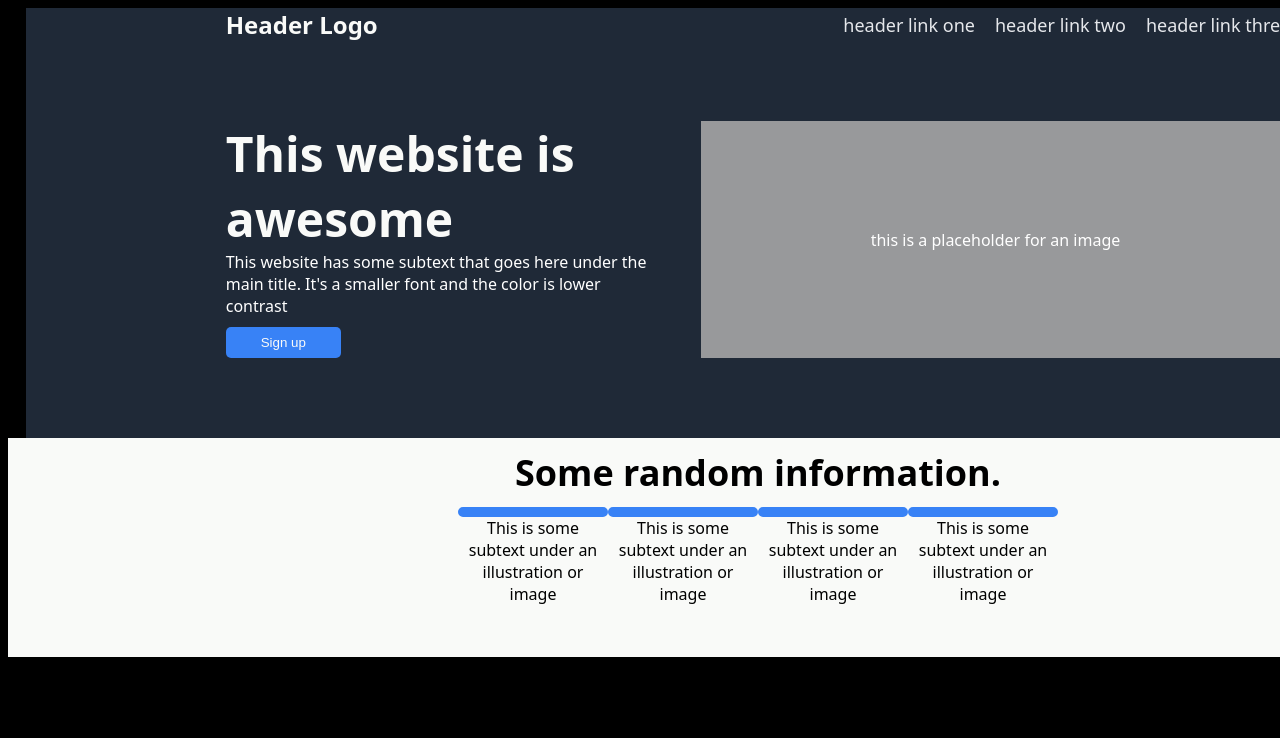
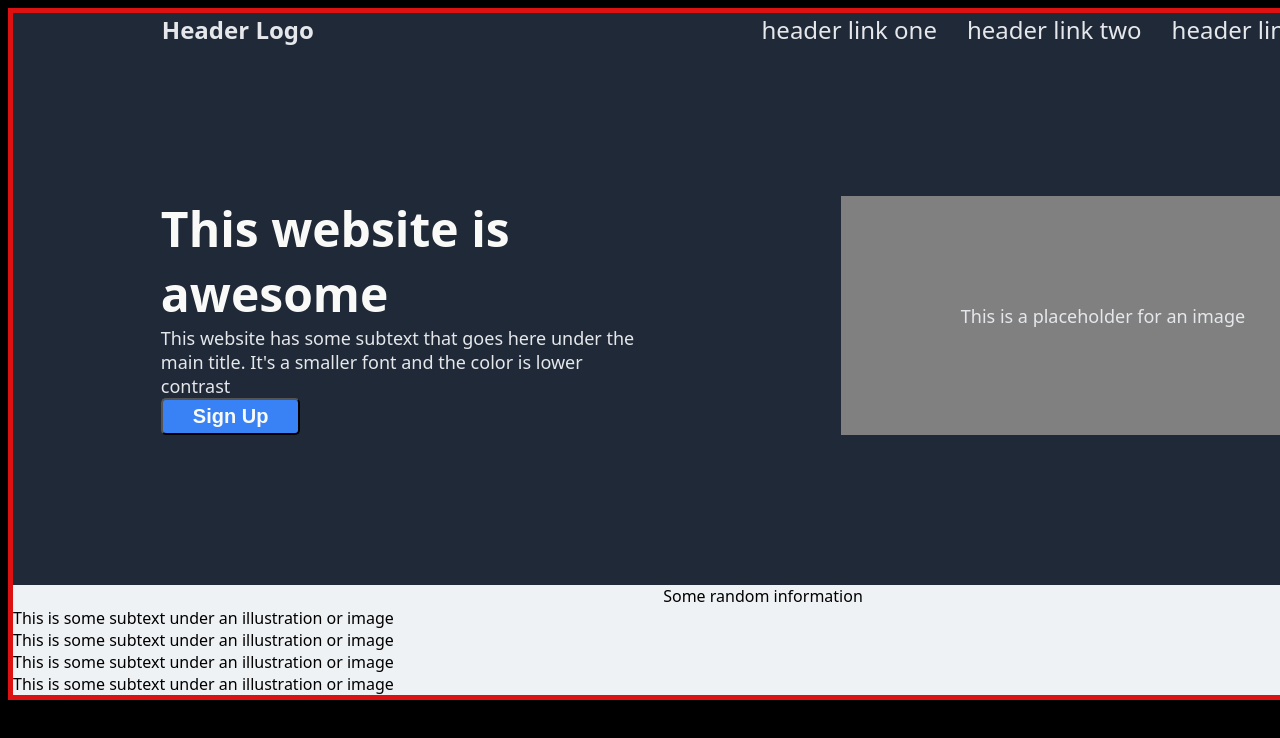
Before and after one commit to CrayolaCandy/Odin-LandingPage, a plain HTML site: page index.html in a window 1280 px wide. Shown: the top 738 px of the page. Drawn offline with Linux system fonts and the light colour scheme.

Commit message:
Starting 2nd Section

```diff
--- a/index.css
+++ b/index.css
@@ -1,112 +1,81 @@
 body{
     font-family: system-ui, -apple-system, BlinkMacSystemFont, 'Segoe UI', Roboto, Oxygen, Ubuntu, Cantarell, 'Open Sans', 'Helvetica Neue', sans-serif;
     background-color: black;
-    height: 10000px;
+}
+.webPage{
+    width: 1500px;
+    margin-left: auto;
+    margin-right: auto;
+    border: thick rgb(221, 17, 17) solid;
+}
+.firstSection{
+    background-color: #1F2937;
+}
+.firstSectionContent{
+    font-size: 18px;
+    color: #E5e7eb;
+    display: flex;
+    flex-direction: column;
+    gap: 150px;
+    padding-bottom: 150px;
+}
+.headerTop{
+    font-size: 24px;
+    display: flex;
+    align-items: center;
+    justify-content: space-around;
+}
+.headerTopLeft{
+    font-weight: 800;
+}
+.headerTopRight{
+    display: flex;
+    gap: 30px;
+    margin-left: 150px;
+}
+.headerBottom{
+    display: flex;
+    justify-content: center;
+    gap: 200px;
+}
+.headerBottomLeft{
+    display: flex;
+    flex-direction: column;
+    flex-wrap: wrap;
+    width: 480px;
+}
+.headerBottomLeftTop{
+    font-size: 48px;
+    color: #f9faf8;
+    font-weight: 900;
+}
+.headerBottomRight{
+    display: flex;
+    align-items: center;
+    background-color: gray;
+    padding-left: 120px;
+    padding-right: 120px;
+}
+button{
+    background-color: #3882f6;
+    color: #f9faf8;
+    padding: 5px 30px;
+    font-weight: 800;
+    font-size: 20px;
+    border-radius: 5px;
+}
+
+.secondSection{
+    background-color: #eff2f5;
+}
+.secondSectionContent{
 
 }
-.webPage{
-    min-width: 1500px;
-}
-.webPage1{
-    display: flex;
-    justify-content: center;
-
-
-
-}
-.firstSection{
-    box-sizing: border-box;
-    background-color: #1F2937;
-    color: white;
-    padding-left: 200px;
-    padding-right: 200px;
-}
-.header{
-    display: flex;
-    justify-content: space-between;
-    color: #F9FAF8;
-    font-size: 18px;
-    align-items: center;
-}
-a{
-    text-decoration: none;
-    color:#E5E7EB;
-}
-.header-leftSide{
-    font-weight: 900;
-    font-size: 24px;
-}
-.header-rightSide{
-    display: flex;
-    gap: 20px;
-}
-.header2{
-    display: flex;
-    justify-content: space-around;
-    flex-wrap: wrap;
-    padding-top: 80px;
-    padding-bottom: 80px;
-    gap: 50px;
-
-}
-.header2-leftSide{
-    width: 425px;
-}
-.websiteTitle{
-    font-size: 48px;
-    font-weight: 900;
-    color: #F9FAF8;
-}
-p{
-    margin: 0;
-}
-.header2-rightSide{
-    display: flex;
-    align-items: center;
-    padding-left: 170px;
-    padding-right: 170px;
-    background-color: #98999b;
-}
-button{
-    border: none;
-    background-color: #3882F6;
-    color: #F9FAF8;
-    padding: 8px 35px;
-    border-radius: 5px;
-    margin-top: 10px;
-}
-
- .webPage2{
-    display: flex;
-    justify-content: center;
- }
-.secondSection{
-    background-color: #F9FAF8;
+.boxSection{
     display: flex;
     flex-direction: column;
-    justify-content: center;
-    width: 1500px;
 }
-.secondSection-top{
-    font-size: 36px;
-    font-weight: 900;
-    padding-top: 10px;
-    padding-bottom: 10px;
-    display: flex;
-    justify-content: center;
-
-}
-.secondSection-bottom{
+.boxSectionTop{
     display: flex;
     justify-content: center;
 }
-.box{
-    border: #3882F6 solid thick;
-    border-radius: 10px;
-
-}
-.item{
-    width: 150px;
-    height: 150px;
-    text-align: center;
-}
--- a/index.html
+++ b/index.html
@@ -9,58 +9,73 @@
 </head>
 <body>
     <div class = "webPage">
-        <div class = "webPage1">
-            <div class = "firstSection">
-                <div class = "header">
-                    <div class = "header-leftSide">
-                        Header Logo
+        <div class = "sectionBackground firstSection">
+            <div class = "firstSectionContent">
+                <div class = "headerTop">
+                    <div class = "headerTopLeft">
+                        <div class = "headerLogo">Header Logo</div>
                     </div>
-                    <div class = "header-rightSide">
-                        <div><a href="">header link one</a></div>
-                        <div><a href="">header link two</a></div>
-                        <div><a href="">header link three</a></div>
+                    <div class = "headerTopRight">
+                        <div class = "headerLink">header link one</div>
+                        <div class = "headerLink">header link two</div>
+                        <div class = "headerLink">header link three</div>
                     </div>
                 </div>
-                <div class = "header2">
-                    <div class = "header2-leftSide">
-                        <p class = "websiteTitle">This website is awesome</p>
-                        <p class = "websiteDesc">This website has some subtext that goes here under the main title. It's a smaller font and the color is lower contrast</p>
-                        <button>Sign up</button>
+                <div class = "headerBottom">
+                    <div class = "headerBottomLeft">
+                        <div class = "headerBottomLeftTop">
+                            This website is awesome
+                        </div>
+                        <div class = "headerBottomLeftBottom">
+                            This website has some subtext that goes here under the main title. It's a smaller font and the color is lower contrast
+                            <br><button>Sign Up</button>
+                        </div>
+
                     </div>
-                    <div class = "header2-rightSide">
-                        this is a placeholder for an image
+                    <div class = "headerBottomRight">
+                        This is a placeholder for an image
+
                     </div>
                 </div>
             </div>
         </div>
-        <div class = "webPage2">
-            <div class = "secondSection">
-                <div class = "secondSection-top">
-                    Some random information.
-                </div>
-                <div class = "secondSection-bottom">
-                    <div class = "item">
-                        <div class = "box"></div>
-                        This is some subtext under an illustration or image
+        <div class = "sectionBackground secondSection">
+            <div class = "secondSectionContent">
+                <div class = "boxSection">
+                    <div class = "boxSectionTop">
+                        Some random information
                     </div>
-                    <div class = "item">
-                        <div class = "box"></div>
-                        This is some subtext under an illustration or image
+                    <div class = "boxSectionBottom">
+                        <div>
+                            <div class = "box">
+                                <div class = "smallBox"></div>
+                                <div class = "boxDescription">
+                                    This is some subtext under an illustration or image
+                                </div>
+                            </div>
+                            <div class = "box">
+                                <div class = "smallBox"></div>
+                                <div class = "boxDescription">
+                                    This is some subtext under an illustration or image
+                                </div>
+                            </div>
+                            <div class = "box">
+                                <div class = "smallBox"></div>
+                                <div class = "boxDescription">
+                                    This is some subtext under an illustration or image
+                                </div>
+                            </div>
+                            <div class = "box">
+                                <div class = "smallBox"></div>
+                                <div class = "boxDescription">
+                                    This is some subtext under an illustration or image
+                                </div>
+                            </div>
+                        </div>
                     </div>
-                    <div class = "item">
-                        <div class = "box"></div>
-                        This is some subtext under an illustration or image
-                    </div>
-                    <div class = "item">
-                        <div class = "box"></div>
-                        This is some subtext under an illustration or image
-                    </div>
-
                 </div>
             </div>
         </div>
     </div>
-
-
 </body>
 </html>
```
Also changed, not shown: 1 other file.
